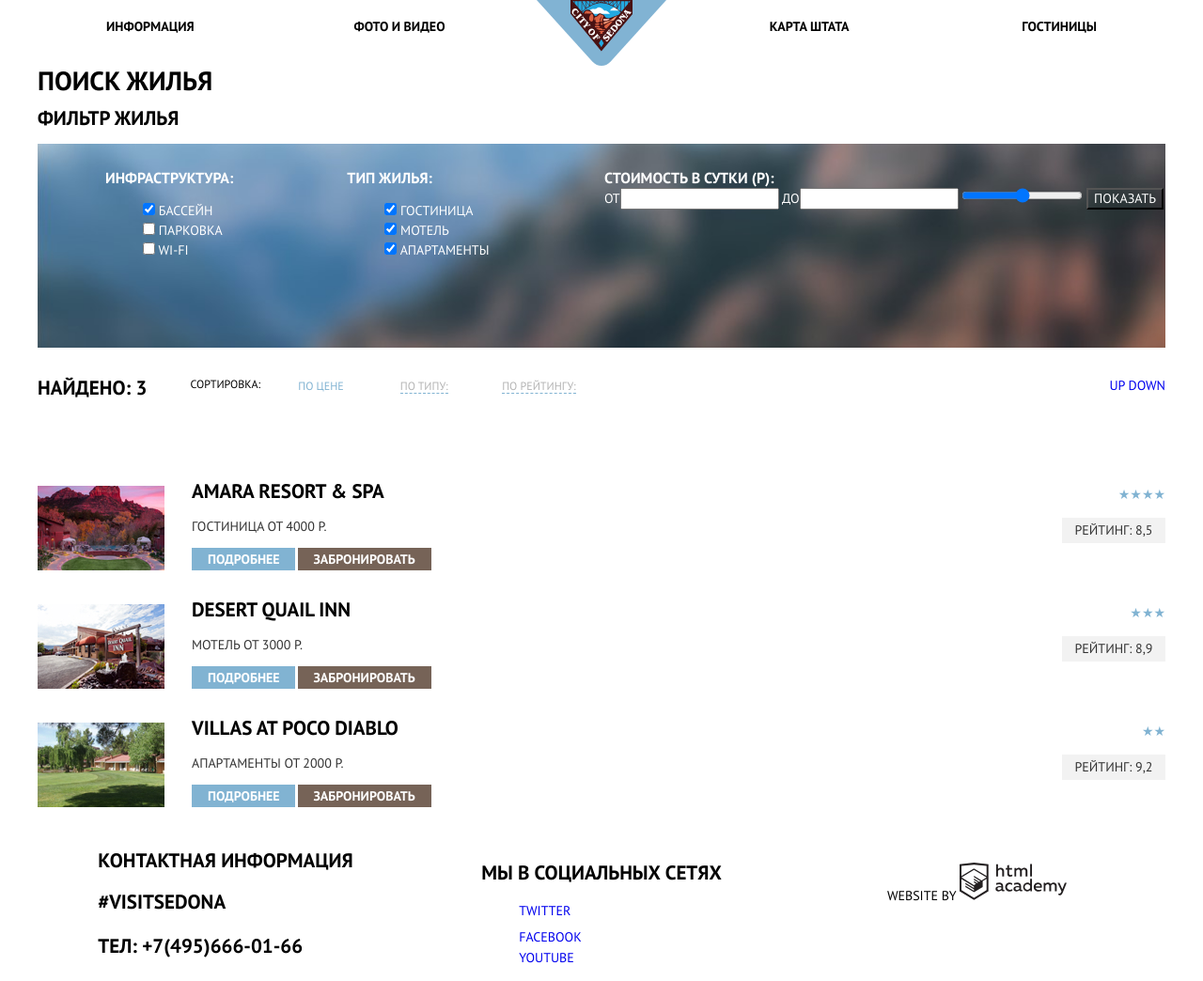
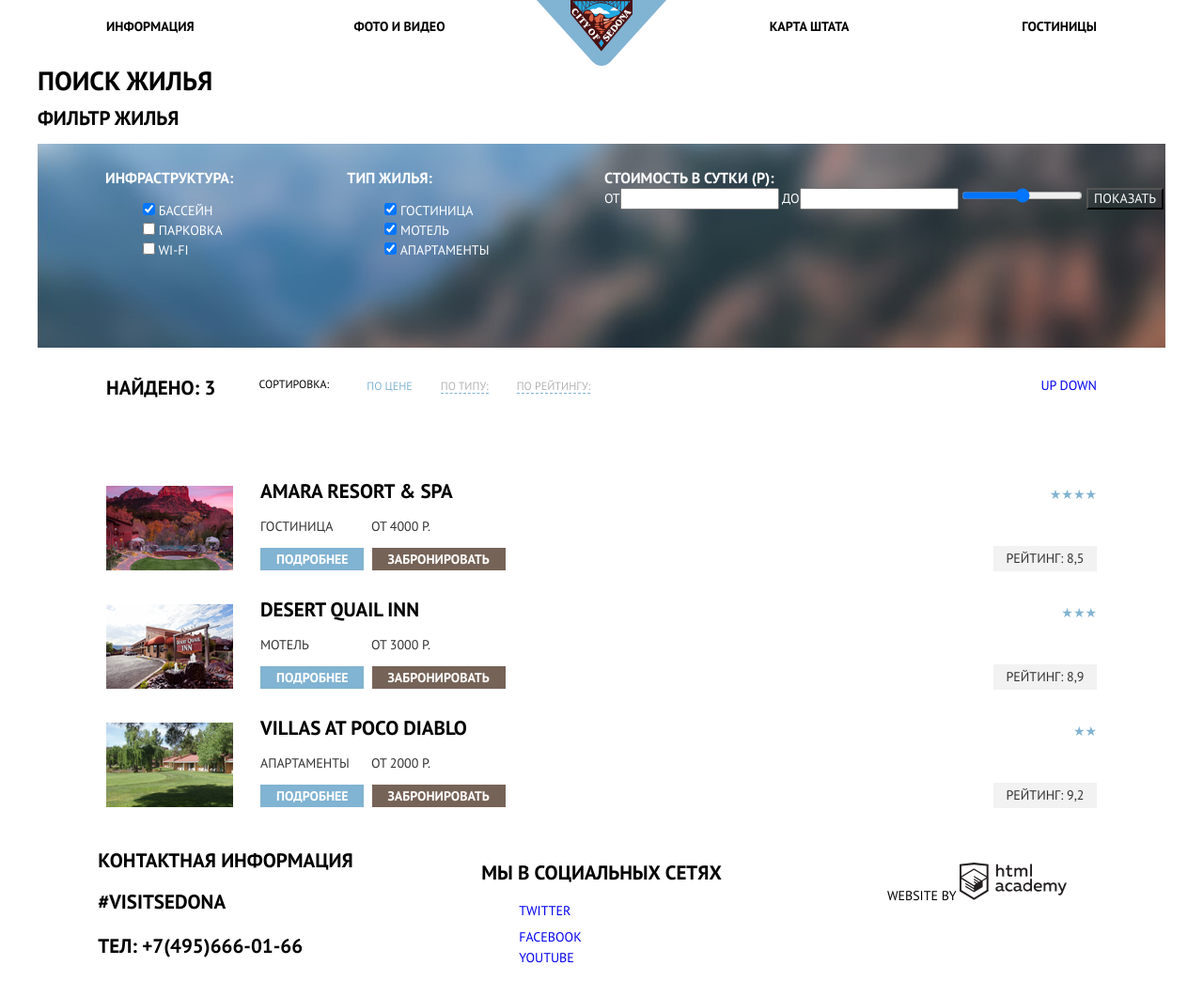
Before and after one commit to htmlacademy-htmlcss/1666943-sedona-30, a plain HTML site: page 13/catalog.html in a window 1280 px wide. Shown: the whole page at 94% size. Drawn offline with Linux system fonts and the light colour scheme.

Commit message:
:heavy_check_mark: Сборка #13

```diff
--- a/13/catalog.html
+++ b/13/catalog.html
@@ -104,7 +104,7 @@
               <a class="lodging-name" href="#">
                 <h3>Amara Resort & SPA</h3>
               </a>
-              <p><span>Гостиница</span> <span>От 4000 р.</span></p>
+              <p><span class="house-type">Гостиница</span> <span class="price-from">От 4000 р.</span></p>
               <a class="catalog-detail" href="#">Подробнее</a>
               <a class="catalog-reservation" href="#">Забронировать</a>
             </div>
@@ -121,7 +121,7 @@
               <a class="lodging-name" href="#">
                 <h3>Desert Quail INN</h3>
               </a>
-              <p><span>Мотель</span> <span>От 3000 р.</span></p>
+              <p><span class="house-type">Мотель</span> <span class="price-from">От 3000 р.</span></p>
               <a class="catalog-detail" href="#">Подробнее</a>
               <a class="catalog-reservation" href="#">Забронировать</a>
             </div>
@@ -138,7 +138,7 @@
               <a class="lodging-name" href="#">
                 <h3>Villas at Poco Diablo</h3>
               </a>
-              <p><span>Апартаменты </span><span>От 2000 р.</span></p>
+              <p><span class="house-type">Апартаменты </span><span class="price-from">От 2000 р.</span></p>
               <a class="catalog-detail" href="#">Подробнее</a>
               <a class="catalog-reservation" href="#">Забронировать</a>
             </div>
--- a/13/css/style.css
+++ b/13/css/style.css
@@ -581,8 +581,8 @@ a {
 /*section catalog*/
 
 .catalog {
-  display: grid;
-  grid-template-rows: 87px 1fr;
+  padding-left: 73px;
+  padding-right: 73px;
 }
 
 
@@ -620,15 +620,13 @@ a {
 
 .sorting-list {
   list-style: none;
-  display: grid;
+  display: flex;
   margin:0;
   padding:0;
-  grid-template-columns: 1fr 1fr 1fr;
-  grid-gap: 30px;
 }
 
 .sorting-list li {
-
+  margin-right: 30px;
 }
 
 .sorting-list a {
@@ -693,9 +691,24 @@ a {
   padding-top: 23.5px;
 }
 
+.catalog-item-info p {
+  display: flex;
+}
+
+.house-type {
+  width: 118px;
+}
+
 .rating-info {
-  justify-self: end;
+  display: flex;
   padding-top: 29.5px;
+  flex-direction: column;
+  justify-content: space-between;
+  margin-bottom: 5px;
+}
+
+.rating-info p {
+  margin: 0;
 }
 
 .catalog-item p {
@@ -724,6 +737,10 @@ a {
   color: var(--black-opacity);
 }
 
+span.house-type {
+
+}
+
 .catalog-reservation {
   color: var(--basic-white);
   background-color: var(--basic-brown);
@@ -749,6 +766,7 @@ a {
   padding: 3px;
   padding-left: 17px;
   padding-right: 16px;
+  margin-right: 6px;
 }
 
 .catalog-detail:hover {
```
